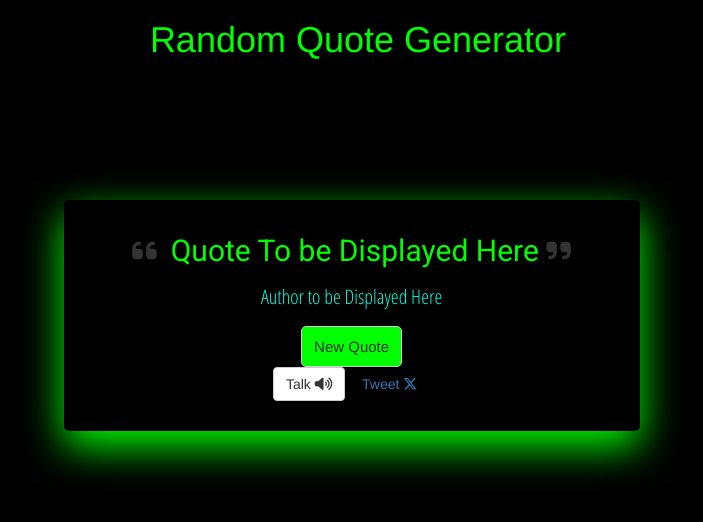
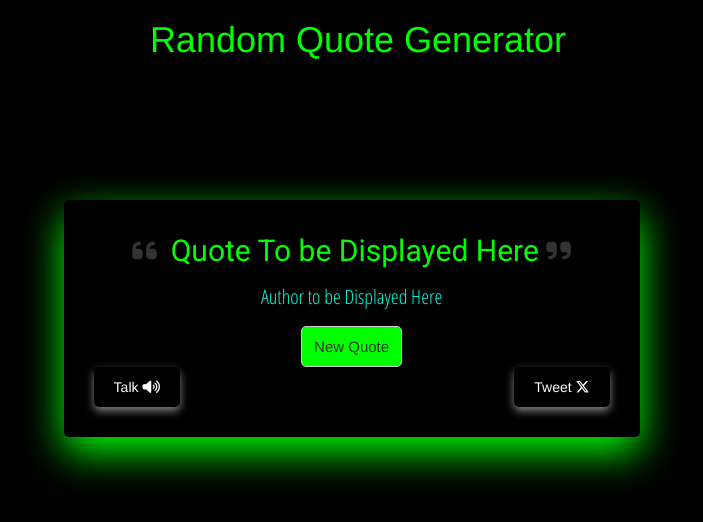
Before and after one commit to SubramanyaKS/RandomQuoteGenerator, a plain HTML site: page index.html in a window 1280 px wide. Shown: the whole page, without its empty margins (282-985 px from the left). Drawn offline with nearby package versions, Linux system fonts and the light colour scheme; no server answers.

Commit message:
updated button position

```diff
--- a/style.css
+++ b/style.css
@@ -26,10 +26,9 @@ body{
 	transition: 0.5s;
 	transition-timing-function: ease-in;
 	font-family: 'Roboto', sans-serif;
-	background: #00ff00;
 	/* background-image: linear-gradient(to right bottom, #800000, #fc1404a8); */
-	color: transparent;
-	-webkit-background-clip: text;
+	color: #00ff00;
+	/* -webkit-background-clip: text; */
 }
 
 .quote{
@@ -46,6 +45,25 @@ body{
 	margin-top: 5px;
 	/*background-image: linear-gradient(to right bottom, #ed4264a8, #69e6fca8);*/
 	background: #00ff00;
+}
+.button-container{
+	display: flex;
+	justify-content: space-between;
+}
+.x-button{
+	background-color: black;
+	color: white;
+	padding: 10px 20px; /* Adjust padding as needed */
+	border: none;
+	border-radius: 5px;
+	box-shadow: 0 4px 8px rgba(255, 255, 255, 0.5);
+	transition: box-shadow 0.3s ease;
+	cursor: pointer;
+}
+.x-button:hover{
+
+	background-color:#00ff00;
+	box-shadow: 0 8px 16px rgba(255, 255, 255, 0.8);
 }
 
 .text-center{
```
